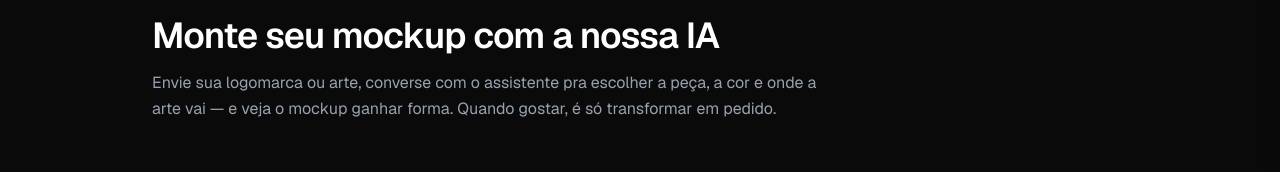
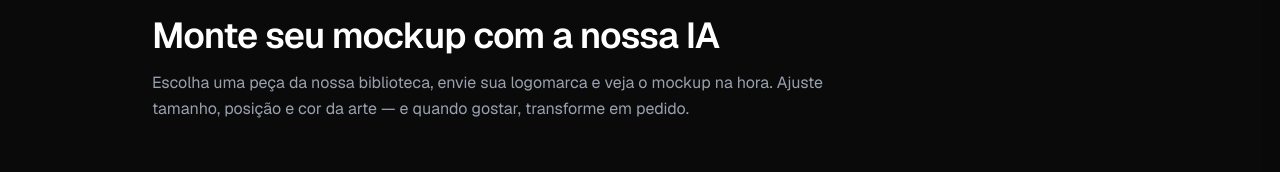
Before and after one commit to nandopons/confeccione, a Next.js app: page /mockup in a window 1280 px wide. Shown: the part 163-335 px from the top of the page. Built offline with nearby package versions, Linux system fonts and the light colour scheme; no server answers.

Commit message:
feat(mockup): copy da página pra biblioteca de mockups

```diff
--- a/app/mockup/page.tsx
+++ b/app/mockup/page.tsx
@@ -21,9 +21,8 @@ export default function MockupPage() {
             Monte seu mockup com a nossa IA
           </h1>
           <p className="text-gray-400 text-sm md:text-base leading-relaxed mt-3 max-w-2xl">
-            Envie sua logomarca ou arte, converse com o assistente pra escolher a peça,
-            a cor e onde a arte vai — e veja o mockup ganhar forma. Quando gostar, é só
-            transformar em pedido.
+            Escolha uma peça da nossa biblioteca, envie sua logomarca e veja o mockup na hora.
+            Ajuste tamanho, posição e cor da arte — e quando gostar, transforme em pedido.
           </p>
         </div>
       </section>
```
